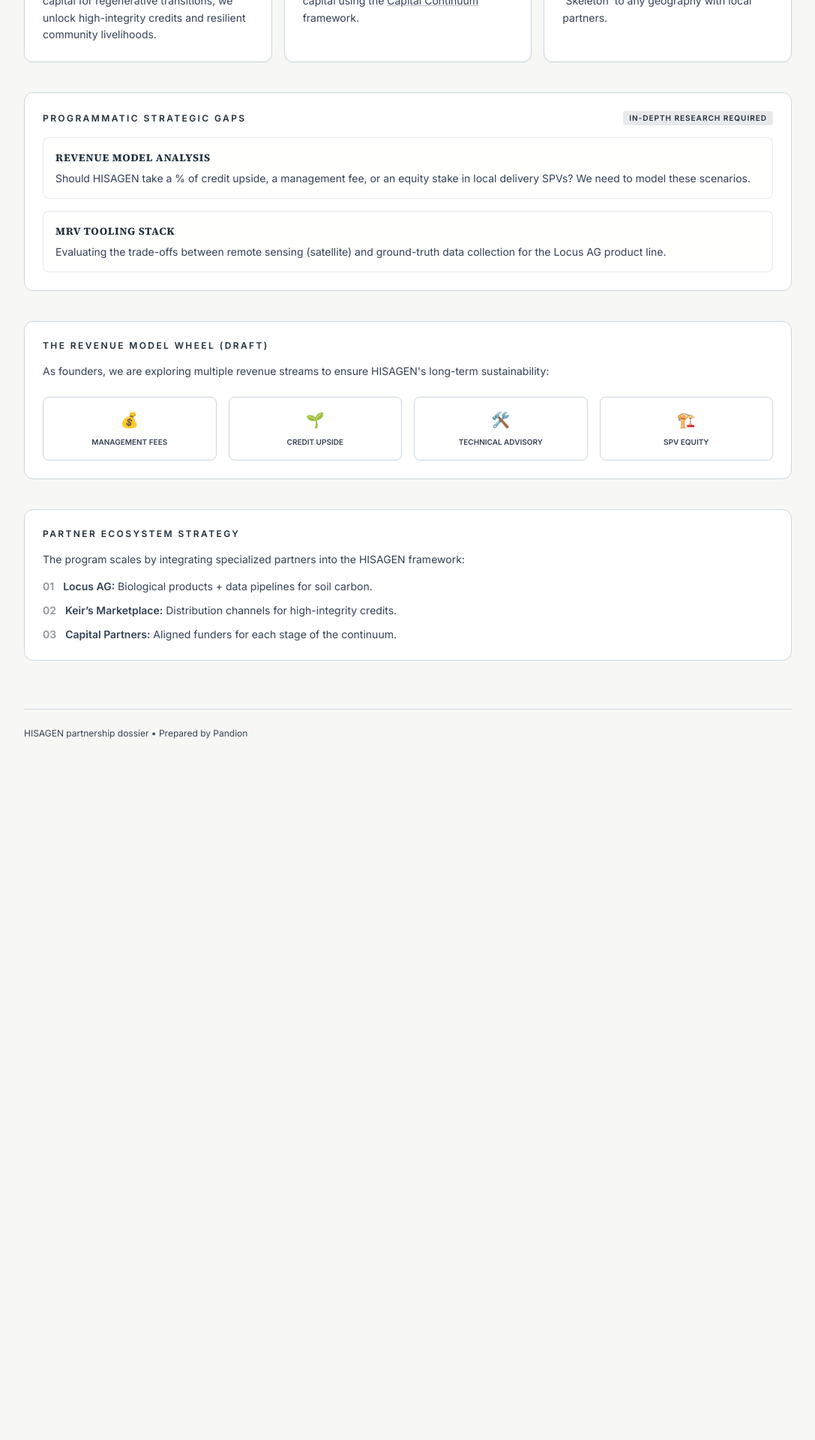
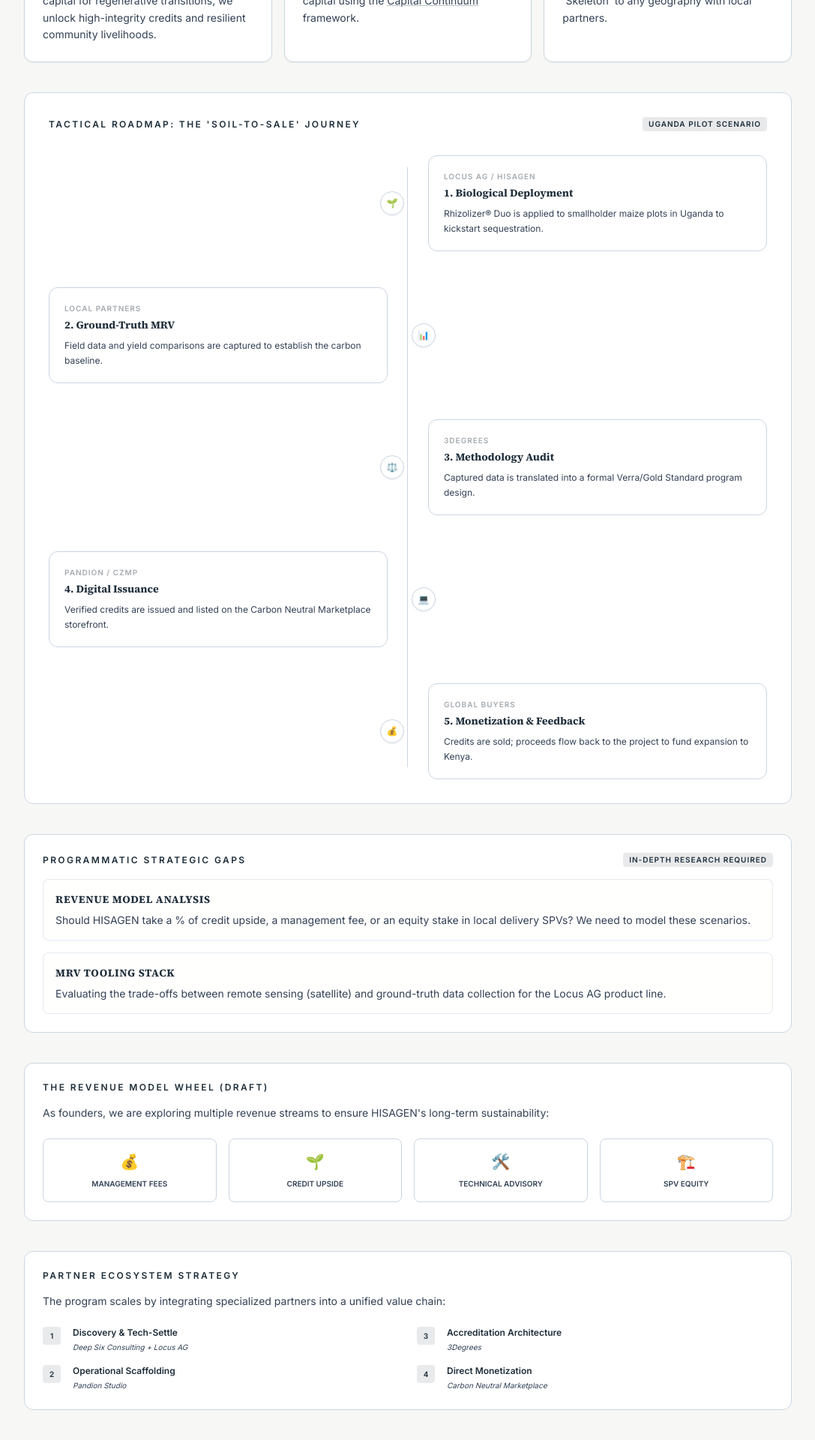
Before and after one commit to juakali100/hisagen, a Next.js app: page /program in a window 1280 px wide. Shown: the part 580-2500 px from the top of the page at 75% size, without its empty margins (96-1183 px from the left). Before the commit the page ends 1606 px from the top, so only its background shows below. Built offline with nearby package versions, Linux system fonts and the light colour scheme.

Commit message:
feat: implement soil-to-sale roadmap and update partner strategy on program page

```diff
--- a/src/app/ecosystem/partner-data.ts
+++ b/src/app/ecosystem/partner-data.ts
@@ -137,5 +137,28 @@ export const partners: Partner[] = [
                 format: "Link"
             }
         ]
+    },
+    {
+        id: "3-degrees",
+        name: "3Degrees",
+        role: "Accreditation & Carbon Program Design Partner",
+        category: "Accreditation",
+        website: "https://3degreesinc.com/",
+        websiteReview: "Sophisticated and institutional. Expertise in 'Market-Based Solutions' and high-quality environmental project design. They position themselves as an institutional bridge to global carbon capital markets.",
+        personnel: [
+            {
+                name: "Pending",
+                role: "Technical Lead",
+                bio: "Specific 3Degrees personnel contact and bio to be confirmed from upcoming engagement overview."
+            }
+        ],
+        organizationSummary: "A global market leader in environmental commodities. 3Degrees provides the technical advisory and program architecture required to certify the Ugandan and Kenyan projects.",
+        strategicContext: [
+            "Institutional Bridge: Conduit for HISAGEN to formal Voluntary Carbon Markets (VCM).",
+            "Certification Moat: Responsible for Verra (VCS) or Gold Standard accreditation.",
+            "Methodology Design: Turning experimental soil results into bankable, institutional-grade carbon assets.",
+            "Technical Oversight: Ensures project methodologies are defensible under global audit standards."
+        ],
+        keyResources: []
     }
 ];
--- a/src/app/program/page.tsx
+++ b/src/app/program/page.tsx
@@ -73,6 +73,65 @@ export default function ProgramPage() {
         ))}
       </section>
 
+      <section className="mt-10 rounded-xl border border-mist bg-white p-8">
+        <div className="flex items-center justify-between mb-8">
+          <p className="text-xs uppercase tracking-[0.2em] text-secondary font-bold">Tactical Roadmap: The 'Soil-to-Sale' Journey</p>
+          <span className="text-[10px] bg-secondary/10 text-secondary px-2 py-0.5 rounded uppercase tracking-widest font-bold">Uganda Pilot Scenario</span>
+        </div>
+
+        <div className="relative">
+          {/* Connector Line */}
+          <div className="absolute left-[15px] top-4 bottom-4 w-px bg-mist md:left-1/2 md:-ml-px md:block" />
+
+          <div className="space-y-12">
+            {[
+              {
+                stage: "1. Biological Deployment",
+                actor: "Locus AG / Hisagen",
+                detail: "Rhizolizer® Duo is applied to smallholder maize plots in Uganda to kickstart sequestration.",
+                icon: "🌱"
+              },
+              {
+                stage: "2. Ground-Truth MRV",
+                actor: "Local Partners",
+                detail: "Field data and yield comparisons are captured to establish the carbon baseline.",
+                icon: "📊"
+              },
+              {
+                stage: "3. Methodology Audit",
+                actor: "3Degrees",
+                detail: "Captured data is translated into a formal Verra/Gold Standard program design.",
+                icon: "⚖️"
+              },
+              {
+                stage: "4. Digital Issuance",
+                actor: "Pandion / CZMP",
+                detail: "Verified credits are issued and listed on the Carbon Neutral Marketplace storefront.",
+                icon: "💻"
+              },
+              {
+                stage: "5. Monetization & Feedback",
+                actor: "Global Buyers",
+                detail: "Credits are sold; proceeds flow back to the project to fund expansion to Kenya.",
+                icon: "💰"
+              }
+            ].map((step, idx) => (
+              <div key={idx} className={`relative flex items-center gap-8 ${idx % 2 === 0 ? 'md:flex-row' : 'md:flex-row-reverse'}`}>
+                <div className="flex-1 hidden md:block" />
+                <div className="z-10 flex h-8 w-8 shrink-0 items-center justify-center rounded-full border border-mist bg-white text-xs font-bold shadow-sm">
+                  {step.icon}
+                </div>
+                <div className="flex-1 rounded-xl border border-mist bg-parchment/5 p-5 hover:border-secondary/20 transition-colors">
+                  <p className="text-[10px] font-bold uppercase tracking-widest text-secondary/40">{step.actor}</p>
+                  <h3 className="text-sm font-bold text-secondary mt-1">{step.stage}</h3>
+                  <p className="text-xs text-slate mt-2 leading-relaxed">{step.detail}</p>
+                </div>
+              </div>
+            ))}
+          </div>
+        </div>
+      </section>
+
       <section className="mt-10 rounded-xl border border-mist bg-white p-6">
         <div className="flex items-center justify-between mb-4">
           <p className="text-xs uppercase tracking-[0.2em] text-secondary font-bold">Programmatic Strategic Gaps</p>
@@ -113,25 +172,45 @@ export default function ProgramPage() {
         </div>
       </section>
 
-      <section className="mt-10 rounded-xl border border-mist bg-white p-6">
+      <section className="mt-10 rounded-xl border border-mist bg-white p-6 text-ink">
         <p className="text-xs uppercase tracking-[0.2em] text-secondary font-bold">Partner Ecosystem Strategy</p>
         <p className="mt-4 text-sm text-slate">
-          The program scales by integrating specialized partners into the HISAGEN framework:
+          The program scales by integrating specialized partners into a unified value chain:
         </p>
-        <ul className="mt-4 space-y-3 text-sm text-slate">
-          <li className="flex gap-3">
-            <span className="text-secondary opacity-50 font-bold">01</span>
-            <span><strong>Locus AG:</strong> Biological products + data pipelines for soil carbon.</span>
-          </li>
-          <li className="flex gap-3">
-            <span className="text-secondary opacity-50 font-bold">02</span>
-            <span><strong>Keir’s Marketplace:</strong> Distribution channels for high-integrity credits.</span>
-          </li>
-          <li className="flex gap-3">
-            <span className="text-secondary opacity-50 font-bold">03</span>
-            <span><strong>Capital Partners:</strong> Aligned funders for each stage of the continuum.</span>
-          </li>
-        </ul>
+        <div className="mt-6 grid grid-cols-1 md:grid-cols-2 gap-6">
+          <div className="space-y-4">
+            <div className="flex gap-4">
+              <span className="h-6 w-6 rounded bg-secondary/10 text-secondary text-[10px] font-bold flex items-center justify-center shrink-0">1</span>
+              <div>
+                <p className="text-xs font-bold text-secondary">Discovery & Tech-Settle</p>
+                <p className="text-[10px] text-slate mt-1 italic">Deep Six Consulting + Locus AG</p>
+              </div>
+            </div>
+            <div className="flex gap-4">
+              <span className="h-6 w-6 rounded bg-secondary/10 text-secondary text-[10px] font-bold flex items-center justify-center shrink-0">2</span>
+              <div>
+                <p className="text-xs font-bold text-secondary">Operational Scaffolding</p>
+                <p className="text-[10px] text-slate mt-1 italic">Pandion Studio</p>
+              </div>
+            </div>
+          </div>
+          <div className="space-y-4">
+            <div className="flex gap-4">
+              <span className="h-6 w-6 rounded bg-secondary/10 text-secondary text-[10px] font-bold flex items-center justify-center shrink-0">3</span>
+              <div>
+                <p className="text-xs font-bold text-secondary">Accreditation Architecture</p>
+                <p className="text-[10px] text-slate mt-1 italic">3Degrees</p>
+              </div>
+            </div>
+            <div className="flex gap-4">
+              <span className="h-6 w-6 rounded bg-secondary/10 text-secondary text-[10px] font-bold flex items-center justify-center shrink-0">4</span>
+              <div>
+                <p className="text-xs font-bold text-secondary">Direct Monetization</p>
+                <p className="text-[10px] text-slate mt-1 italic">Carbon Neutral Marketplace</p>
+              </div>
+            </div>
+          </div>
+        </div>
       </section>
     </div>
   );
--- a/src/app/resources/page.tsx
+++ b/src/app/resources/page.tsx
@@ -224,9 +224,10 @@ const intelligenceLedger: IntelligenceEntry[] = [
     domain: "Ecosystem",
     format: "Doc",
     date: "2025-11-30",
-    title: "Partner Dossier: 3-Degrees",
-    detail: "Strategic advisory for carbon offset program design and Verra/Gold Standard accreditation.",
-    tags: ["Accreditation", "Standards"]
+    title: "Partner Dossier: 3Degrees",
+    detail: "Technical auditor and program designer for Verra/Gold Standard accreditation.",
+    file: "/ecosystem/3-degrees",
+    tags: ["Accreditation", "Standards", "Validator"]
   },
   {
     domain: "Ecosystem",
@@ -298,6 +299,32 @@ export default function ResourcesPage() {
                 {intelligenceLedger.filter(i => i.domain === domain).length} Items
               </span>
             </div>
+
+            {domain === 'Ecosystem' && (
+              <div className="grid grid-cols-1 md:grid-cols-4 gap-4 pb-8">
+                {[
+                  { phase: "1. Originator", org: "Deep Six Consulting", detail: "Opportunity & Tech-Settle" },
+                  { phase: "2. Implementation", org: "Locus AG / HISAGEN", detail: "Soil Ops & Data Collection" },
+                  { phase: "3. Certification", org: "3Degrees", detail: "Methodology & Accreditation" },
+                  { phase: "4. Monetization", org: "CZMP", detail: "Market Exchange & Sales" }
+                ].map((step, idx) => (
+                  <div key={idx} className="p-4 rounded-xl bg-parchment/30 border border-mist border-dashed relative group">
+                    <p className="text-[9px] font-bold uppercase tracking-widest text-secondary/40 whitespace-nowrap">{step.phase}</p>
+                    <p className="text-xs font-bold text-secondary mt-1">{step.org}</p>
+                    <p className="text-[10px] text-slate mt-1 leading-tight">{step.detail}</p>
+                    {idx < 3 && (
+                      <div className="hidden md:block absolute -right-3 top-1/2 -translate-y-1/2 z-10 text-mist group-hover:text-secondary/20 transition-colors">
+                        <svg width="12" height="12" viewBox="0 0 24 24" fill="none" stroke="currentColor" strokeWidth="3" strokeLinecap="round" strokeLinejoin="round"><path d="M5 12h14m-7-7 7 7-7 7" /></svg>
+                      </div>
+                    )}
+                  </div>
+                ))}
+                <div className="md:col-span-4 p-3 rounded-lg bg-secondary/5 border border-secondary/10 flex items-center gap-3">
+                  <span className="text-[9px] font-bold uppercase tracking-widest text-secondary">Systems Architecture:</span>
+                  <span className="text-[10px] text-secondary/70 italic">Pandion Studio provides the connective systems and funding blueprints across all phases.</span>
+                </div>
+              </div>
+            )}
 
             <div className="grid gap-4">
               {intelligenceLedger
```
